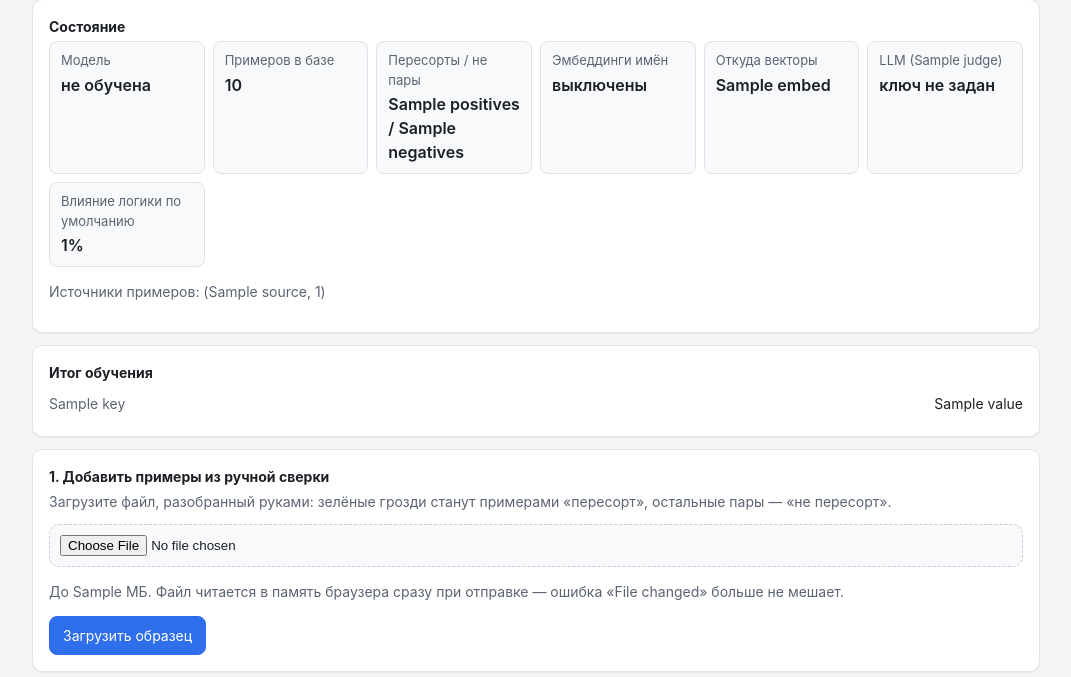
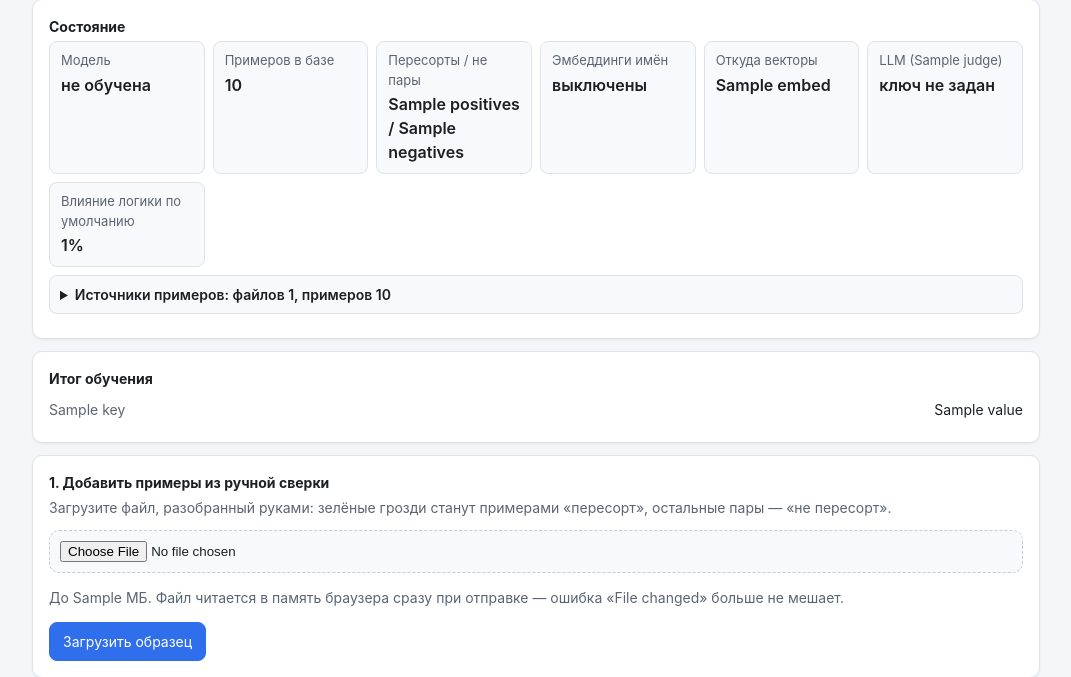
Before and after one commit to lineSence/ExcelKROAutoFormat, a FastAPI app: template app/templates/training.html in a window 1280 px wide. Shown: the part 141-818 px from the top of the page, without its empty margins (104-1175 px from the left). Run offline with FastAPI, Linux system fonts and the light colour scheme; the template is opened without the code that fills it: most values are stand-ins (such as "Sample title", 1, 10 or a date in 2020); parts of the project's set-up code (start-up, migrations or seed data) failed here and were passed over.

Commit message:
Источники примеров: свёрнутая компактная таблица вместо строки текста

```diff
--- a/app/templates/training.html
+++ b/app/templates/training.html
@@ -44,7 +44,21 @@
 	<p class="hint">Обучена {{ model.trained_at }} на {{ model.samples }} примерах. Файл: {{ model.path }}</p>
 	{% endif %}
 	{% if stats.sources %}
-	<p class="hint">Источники примеров: {{ stats.sources | join(", ") }}</p>
+	<details class="compact-details">
+		<summary>Источники примеров: файлов {{ stats.sources | length }}, примеров {{ stats.total }}</summary>
+		<div class="compact-content table-wrap">
+			<table>
+				<thead>
+					<tr><th>Файл</th><th class="num">Примеров</th></tr>
+				</thead>
+				<tbody>
+					{% for name, count in stats.sources %}
+					<tr><td>{{ name }}</td><td class="num">{{ count }}</td></tr>
+					{% endfor %}
+				</tbody>
+			</table>
+		</div>
+	</details>
 	{% endif %}
 </section>
 
```
